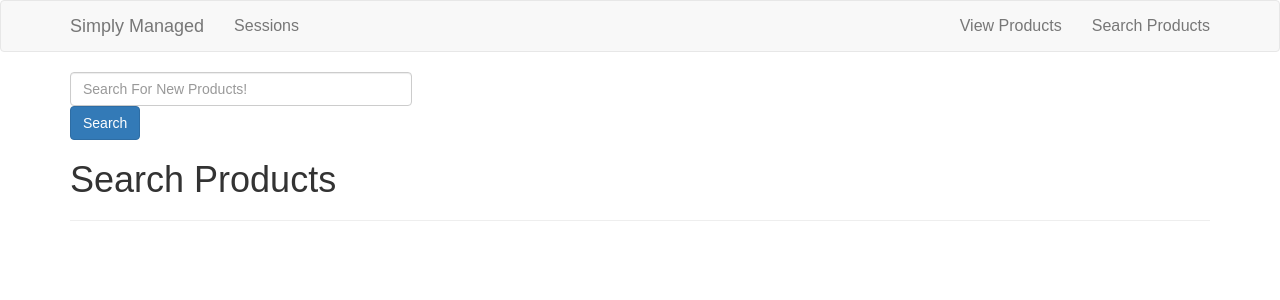
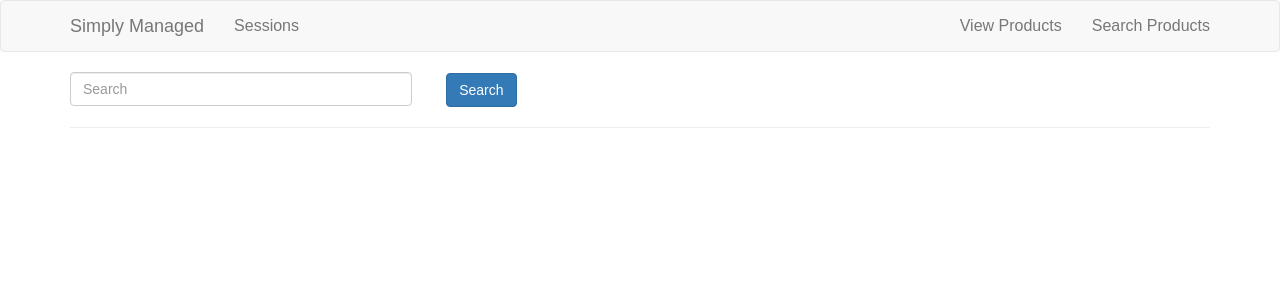
Before and after one commit to lukeschuyler/web-inventory, a React (Create React App) app: page /products/search in a window 1280 px wide. Shown: the top 300 px of the page. Built offline with nearby package versions, Linux system fonts and the light colour scheme; a web font is replaced by a local one.

Commit message:
shortened width of search bar

```diff
--- a/src/ProductCardSearch.js
+++ b/src/ProductCardSearch.js
@@ -30,7 +30,7 @@ class ProductCardSearch extends Component {
     const data = {
       description: this.state.description,
       image: this.state.image,
-      measure: 'EA',
+      measure: 'QTY',
       name: this.state.name,
       popularity: 7,
       price: this.state.price.slice(1),
--- a/src/ProductSearch.js
+++ b/src/ProductSearch.js
@@ -34,12 +34,11 @@ class ProductSearch extends Component {
       <div>
         <div className="container">
           <form>
-            <input value={this.state.query} onChange={(e) => { this.setState({query: e.target.value}) }  }  placeholder="Search For New Products!" className="amazon-search form-control"/>
+            <input value={this.state.query} onChange={(e) => { this.setState({query: e.target.value}) }  }  placeholder="Search" className="amazon-search form-control"/>
             <button onClick={(e) => { this.search(e) } } className="btn btn-primary">Search</button>
           </form>
         </div>
         <div className="container product-list-container">
-          <h1>Search Products</h1>
           <hr />
           {notFound}
           <div className="row">
--- a/src/index.css
+++ b/src/index.css
@@ -159,4 +159,6 @@ textarea {
 
 .amazon-search {
   width: 30%;
+  display: inline;
+  margin-right: 3%;
 }
```
